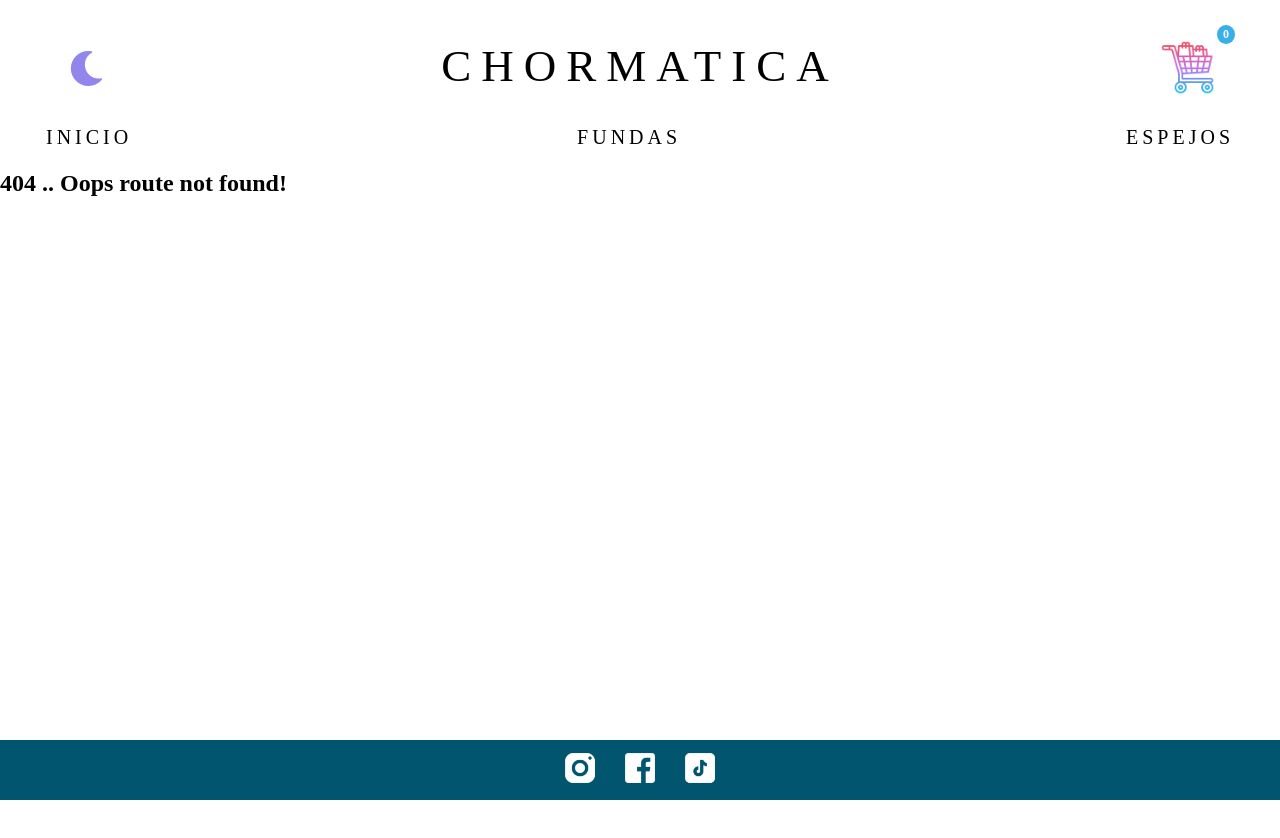
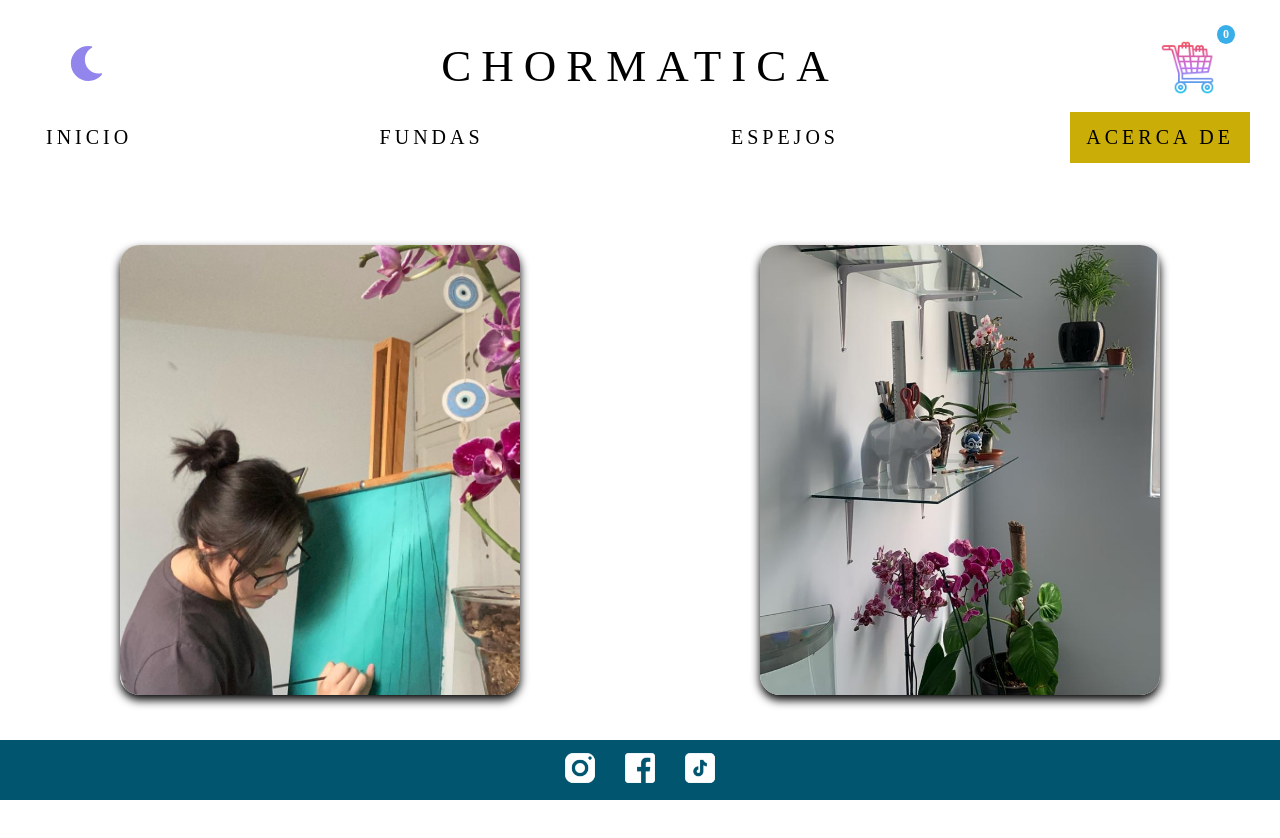
Before and after one commit to IlseMar/Entregas-ReactJS, a React (Vite) app: page /about in a window 1280 px wide. Before the commit this address had no page. Shown: the top 838 px of the page. Built offline with nearby package versions, Linux system fonts and the light colour scheme; a web font is replaced by a local one.

Commit message:
Creacion pagina Acerda de, estilos

```diff
--- a/src/App.jsx
+++ b/src/App.jsx
@@ -7,6 +7,7 @@ import ThemeProvider from "./context/ThemeProvider";
 import CartProvider from "./context/CartProvider";
 import Cart from "./components/Cart";
 import Home from "./components/Home";
+import About from "./components/About";
 
 //rafce
 const App = () => {
@@ -21,8 +22,10 @@ const App = () => {
                 path="/category/:categoryId"
                 element={<ItemListContainer />}
               />
+              <Route path="/detail/:id" element={<ItemDetailContainer />} />
 
-              <Route path="/detail/:id" element={<ItemDetailContainer />} />
+              <Route path="/about" element={<About />} />
+
               <Route path="/cart" element={<Cart />} />
               <Route path="*" element={<NotFound />} />
             </Routes>
--- /dev/null
+++ b/src/components/About.jsx
@@ -0,0 +1,54 @@
+import React from "react";
+import styles from "../styles/about.module.scss";
+import banner4 from "../assets/img/banners/banner-4.jpeg";
+import banner5 from "../assets/img/banners/banner-5.jpeg";
+
+const About = () => {
+  return (
+    <main className={styles.main}>
+      <section className={styles.sobreMi}>
+        <div className={styles.cardWrapper}>
+          <div className={styles.card}>
+            <div className={styles.cardFront}>
+              <img src={banner4} alt="Sobre mí" />
+            </div>
+            <div className={styles.cardBack}>
+              <h2>Sobre mí</h2>
+              <p>
+                Lorem ipsum dolor sit amet, consectetur adipisicing elit.
+                Corrupti cumque repellat praesentium provident expedita
+                temporibus! Ut at corrupti ullam neque modi ipsa. Odio ea totam
+                nulla repellat magnam voluptate veritatis cumque fuga ipsum
+                dolorem assumenda repellendus, tenetur quo, iure alias
+                recusandae cum natus! Commodi ipsum eveniet error quod vitae
+                tenetur..
+              </p>
+            </div>
+          </div>
+        </div>
+
+        <div className={styles.cardWrapper}>
+          <div className={styles.card}>
+            <div className={styles.cardFront}>
+              <img src={banner5} alt="Chromáti.ca" />
+            </div>
+            <div className={styles.cardBack}>
+              <h2>Chromáti.ca</h2>
+              <p>
+                Lorem ipsum dolor, sit amet consectetur adipisicing elit.
+                Tempore ullam placeat repellat accusamus voluptate impedit, aut
+                sequi voluptatibus officia minus, corrupti, nam odit
+                necessitatibus aliquid doloribus unde tempora illum maiores quae
+                a! Commodi, sunt quibusdam itaque quia fugiat repudiandae ipsa
+                alias. Quisquam eaque minima quas, laudantium voluptatum libero
+                vel voluptas!
+              </p>
+            </div>
+          </div>
+        </div>
+      </section>
+    </main>
+  );
+};
+
+export default About;
--- a/src/components/CartItem.jsx
+++ b/src/components/CartItem.jsx
@@ -2,6 +2,7 @@ import React, { useContext } from "react";
 import { Cart as CartContext } from "../context/CartProvider";
 import ItemCount from "./ItemCount";
 import styles from "../styles/cartItem.module.scss";
+import classNames from "classnames";
 
 const CartItem = ({ item }) => {
   const { updateQuantity, removeFromCart } = useContext(CartContext);
@@ -26,6 +27,7 @@ const CartItem = ({ item }) => {
         itemId={item.id}
         initial={item.unidades}
         onQuantityChange={handleQuantityChange}
+        className={classNames(styles.itemCount, styles.number)}
       />
 
       <button
--- a/src/components/ItemCount.jsx
+++ b/src/components/ItemCount.jsx
@@ -1,7 +1,8 @@
 import React, { useState } from "react";
+import classNames from "classnames";
 import styles from "../styles/itemcount.module.scss";
 
-const ItemCount = ({ initial = 1, onQuantityChange }) => {
+const ItemCount = ({ initial = 1, onQuantityChange, className }) => {
   const [count, setCount] = useState(initial);
 
   const increment = () => {
@@ -19,7 +20,7 @@ const ItemCount = ({ initial = 1, onQuantityChange }) => {
   };
 
   return (
-    <div className={styles.container}>
+    <div className={classNames(styles.container, className)}>
       <div className={styles.operators}>
         <button onClick={decrement}>-</button>
         <span>{count}</span>
@@ -30,3 +31,36 @@ const ItemCount = ({ initial = 1, onQuantityChange }) => {
 };
 
 export default ItemCount;
+
+// import React, { useState } from "react";
+// import styles from "../styles/itemcount.module.scss";
+
+// const ItemCount = ({ initial = 1, onQuantityChange }) => {
+//   const [count, setCount] = useState(initial);
+
+//   const increment = () => {
+//     const newCount = count + 1;
+//     setCount(newCount);
+//     onQuantityChange(newCount);
+//   };
+
+//   const decrement = () => {
+//     if (count > 1) {
+//       const newCount = count - 1;
+//       setCount(newCount);
+//       onQuantityChange(newCount);
+//     }
+//   };
+
+//   return (
+//     <div className={styles.container}>
+//       <div className={styles.operators}>
+//         <button onClick={decrement}>-</button>
+//         <span>{count}</span>
+//         <button onClick={increment}>+</button>
+//       </div>
+//     </div>
+//   );
+// };
+
+// export default ItemCount;
--- a/src/components/NavBar.jsx
+++ b/src/components/NavBar.jsx
@@ -13,7 +13,9 @@ const NavBar = () => {
         dark ? styles["elementosNav-dark"] : ""
       }`}
     >
-      <h1 className={styles.tituloNav}>CHORMATICA</h1>
+      <NavLink className={styles.tituloLink} to={"/"}>
+        <h1 className={styles.tituloNav}>CHORMATICA</h1>
+      </NavLink>
       <ul className={styles.list}>
         <li>
           <NavLink
@@ -51,9 +53,18 @@ const NavBar = () => {
             ESPEJOS
           </NavLink>
         </li>
-        {/* <li>
-          <Switch checked={dark} setChecked={setDark} />
-        </li> */}
+        <li>
+          <NavLink
+            className={({ isActive }) => {
+              return isActive
+                ? styles.isActive
+                : `${styles.notActive} ${dark ? styles["notActive-dark"] : ""}`;
+            }}
+            to={"/about"}
+          >
+            ACERCA DE
+          </NavLink>
+        </li>
       </ul>
     </nav>
   );
--- /dev/null
+++ b/src/styles/about.module.scss
@@ -0,0 +1,71 @@
+.main {
+  display: flex;
+  justify-content: center;
+  align-items: center;
+  height: 600px;
+}
+
+.sobreMi {
+  display: flex;
+  justify-content: space-around;
+  align-items: center;
+  width: 100%;
+}
+
+.cardWrapper {
+  position: relative;
+  width: 400px;
+  perspective: 1000px;
+}
+
+.card {
+  width: 100%;
+  height: 450px;
+  position: relative;
+  transform-style: preserve-3d;
+  transition: transform 0.8s;
+  border-radius: 20px;
+  box-shadow: 0 5px 10px #000;
+
+  &:hover {
+    transform: rotateY(180deg);
+  }
+}
+
+.cardFront,
+.cardBack {
+  position: absolute;
+  width: 100%;
+  height: 100%;
+  backface-visibility: hidden;
+}
+
+.cardFront img {
+  width: 100%;
+  height: 100%;
+  object-fit: cover;
+  border-radius: 20px;
+}
+
+.cardBack {
+  transform: rotateY(180deg);
+  display: flex;
+  flex-direction: column;
+  align-items: center;
+  justify-content: center;
+  background-color: #fff;
+  padding: 20px;
+  box-sizing: border-box;
+  border-radius: 20px;
+
+  h2 {
+    margin: 0;
+    font-size: 1.5em;
+  }
+
+  p {
+    margin-top: 10px;
+    font-size: 1em;
+    line-height: 1.5;
+  }
+}
--- a/src/styles/cartItem.module.scss
+++ b/src/styles/cartItem.module.scss
@@ -53,4 +53,20 @@
       background-color: #c0392b;
     }
   }
+
+  .itemCount {
+    display: flex;
+    flex-direction: column;
+    align-items: center;
+    width: 150px;
+    padding: 8px;
+    background-color: #f8f8f8;
+    border-radius: 6px;
+    color: #000;
+    .number {
+      font-size: 1.2em;
+      font-weight: bold;
+      color: #000;
+    }
+  }
 }
--- a/src/styles/item.module.scss
+++ b/src/styles/item.module.scss
@@ -47,8 +47,8 @@
     overflow: hidden;
     padding: 1em 2em;
     position: relative;
-    height: 30px;
-    width: 100px;
+    height: 40px;
+    width: 200px;
   }
   .button--white {
     color: white;
--- a/src/styles/itemcount.module.scss
+++ b/src/styles/itemcount.module.scss
@@ -3,7 +3,7 @@
   flex-direction: column;
   align-items: center;
   width: 200px;
-  background-color: #2c2f33;
+  background-color: #2c2f336e;
   padding: 10px;
   border-radius: 10px;
   box-shadow: 0px 4px 15px rgba(0, 0, 0, 0.3);
@@ -40,7 +40,7 @@
     span {
       font-size: 1.5em;
       font-weight: bold;
-      color: #ffffff;
+      color: #000000;
       padding: 0 15px;
     }
   }
--- a/src/styles/navbar.module.scss
+++ b/src/styles/navbar.module.scss
@@ -12,6 +12,12 @@
   width: 100%;
   text-align: center;
   font-family: "Gideon Roman", serif;
+  text-decoration: none;
+
+  .tituloLink {
+    text-decoration: none;
+  }
+
   .tituloNav {
     font-family: "Gideon Roman", serif;
     color: rgb(0, 0, 0);
@@ -20,6 +26,7 @@
     letter-spacing: 10px;
     padding-top: 40px;
     padding-bottom: 20px;
+    text-decoration: none;
     justify-self: center;
   }
 }
@@ -31,6 +38,8 @@
   width: 100%;
   text-align: center;
   font-family: "Gideon Roman", serif;
+  text-decoration: none;
+
   .tituloNav {
     font-family: "Gideon Roman", serif;
     color: rgb(255, 255, 255);
@@ -40,6 +49,7 @@
     padding-top: 40px;
     padding-bottom: 20px;
     justify-self: center;
+    text-decoration: none;
   }
 }
 
--- a/src/styles/switch.module.scss
+++ b/src/styles/switch.module.scss
@@ -1,6 +1,6 @@
 .container {
   position: fixed;
-  top: 45px;
+  top: 40px;
   left: 50px;
   z-index: 1000;
   padding: 6px;
@@ -10,9 +10,6 @@
   gap: 10px;
   align-items: center;
   transition: transform 0.2s ease;
-  &:hover {
-    transform: scale(1.2);
-  }
 }
 
 .switch {
@@ -46,8 +43,16 @@
 
 input:checked + .slider .icon {
   color: #fdd835; // Color de la estrella
+  &:hover {
+    transform: scale(1.2);
+    filter: drop-shadow(10px 5px 5px #ffffff79);
+  }
 }
 
 .icon {
   color: #9285ec; // Color de la luna
+  &:hover {
+    transform: scale(1.2);
+    filter: drop-shadow(10px 5px 5px #2b056979);
+  }
 }
```
Also changed, not shown: src/assets/img/banners/banner-4.jpeg (added), src/assets/img/banners/banner-5.jpeg (added).
